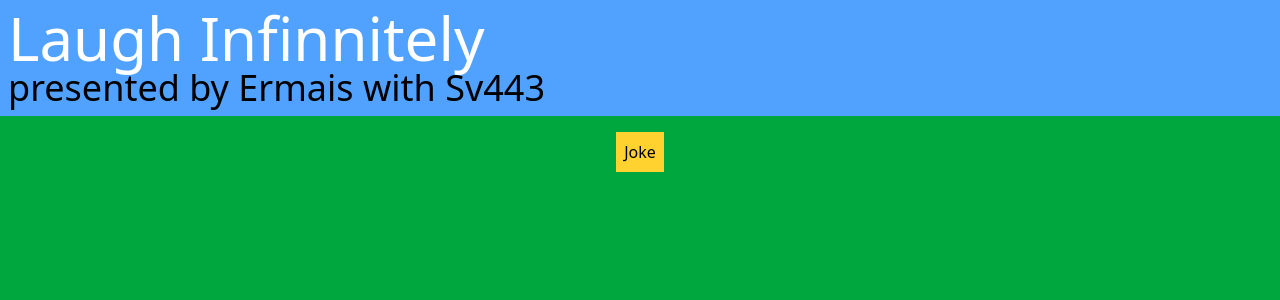
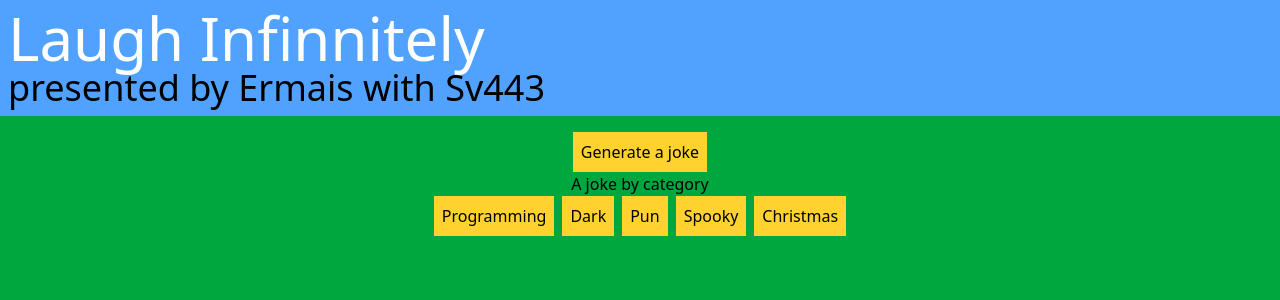
Before and after one commit to Ermi-haimi/joke-generator, a React (Vite) app: page / in a window 1280 px wide. Shown: the top 300 px of the page. Built offline with nearby package versions, Linux system fonts and the light colour scheme.

Commit message:
Add a category option

```diff
--- a/src/App.jsx
+++ b/src/App.jsx
@@ -1,14 +1,22 @@
-import { useState, useEffect, Fragment } from "react";
+import { useState, Fragment } from "react";
 import axios from "axios";
 
 function App() {
   const [joke, setJoke] = useState("");
-  const apiLink = "https://v2.jokeapi.dev/joke/Any?format=txt&";
 
-  async function fetchJoke() {
-    let response = await axios.get(apiLink);
-
-    setJoke(response.data);
+  async function fetchJoke(
+    // apiLink = "https://v2.jokeapi.dev/joke/Any?format=txt"
+    cat = "Any"
+  ) {
+    try {
+      let response = await axios.get(
+        `https://v2.jokeapi.dev/joke/${cat}?format=txt`
+      );
+      setJoke(response.data);
+    } catch (error) {
+      console.error("Error fetching joke:", error);
+      setJoke("😅 Oops! Failed to fetch a joke. Try again!");
+    }
   }
 
   return (
@@ -19,9 +27,58 @@ function App() {
       </div>
       <div className="bg-green-600 flex-3 flex flex-col">
         <div className="flex justify-center m-4 flex-col items-center">
-          <button onClick={fetchJoke} className="bg-amber-300 p-2 w-fit ">
-            Joke
+          <button
+            onClick={() => fetchJoke()}
+            className="bg-amber-300 p-2 w-fit "
+          >
+            Generate a joke
           </button>
+          <div className="flex flex-col items-center">
+            <p className="">A joke by category</p>
+
+            <div className="flex gap-2">
+              <button
+                onClick={() => {
+                  fetchJoke("Programming");
+                }}
+                className="bg-amber-300 p-2 w-fit "
+              >
+                Programming
+              </button>
+              <button
+                onClick={() => {
+                  fetchJoke("Dark");
+                }}
+                className="bg-amber-300 p-2 w-fit "
+              >
+                Dark
+              </button>
+              <button
+                onClick={() => {
+                  fetchJoke("Pun");
+                }}
+                className="bg-amber-300 p-2 w-fit "
+              >
+                Pun
+              </button>
+              <button
+                onClick={() => {
+                  fetchJoke("Spooky");
+                }}
+                className="bg-amber-300 p-2 w-fit "
+              >
+                Spooky
+              </button>
+              <button
+                onClick={() => {
+                  fetchJoke("Christmas");
+                }}
+                className="bg-amber-300 p-2 w-fit "
+              >
+                Christmas
+              </button>
+            </div>
+          </div>
         </div>
 
         <div>{joke}</div>
```
